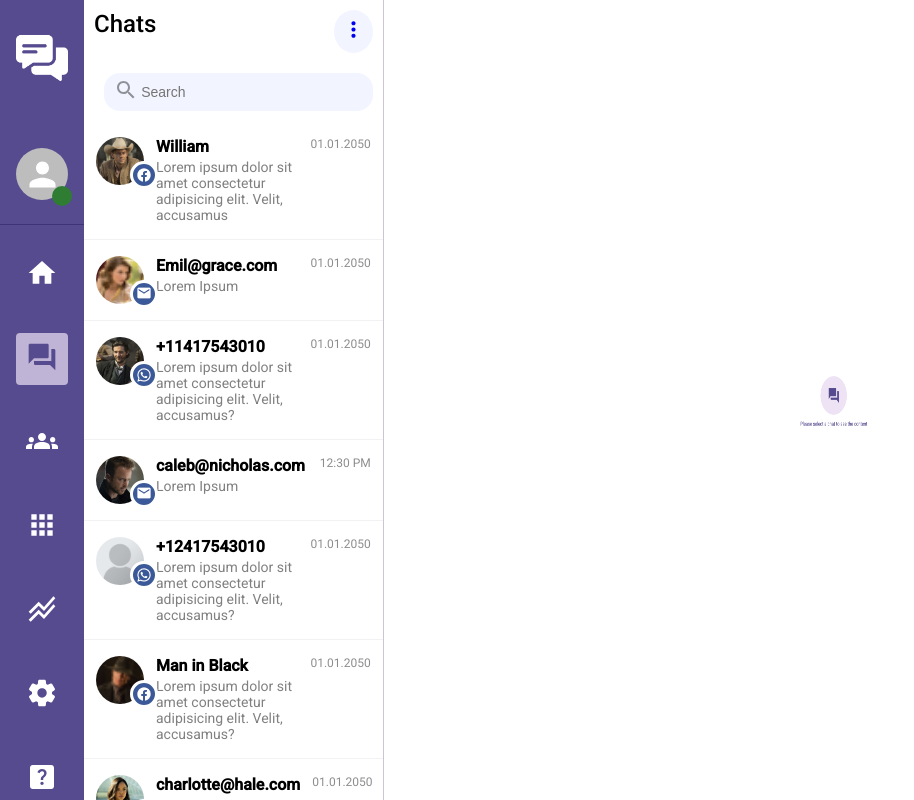
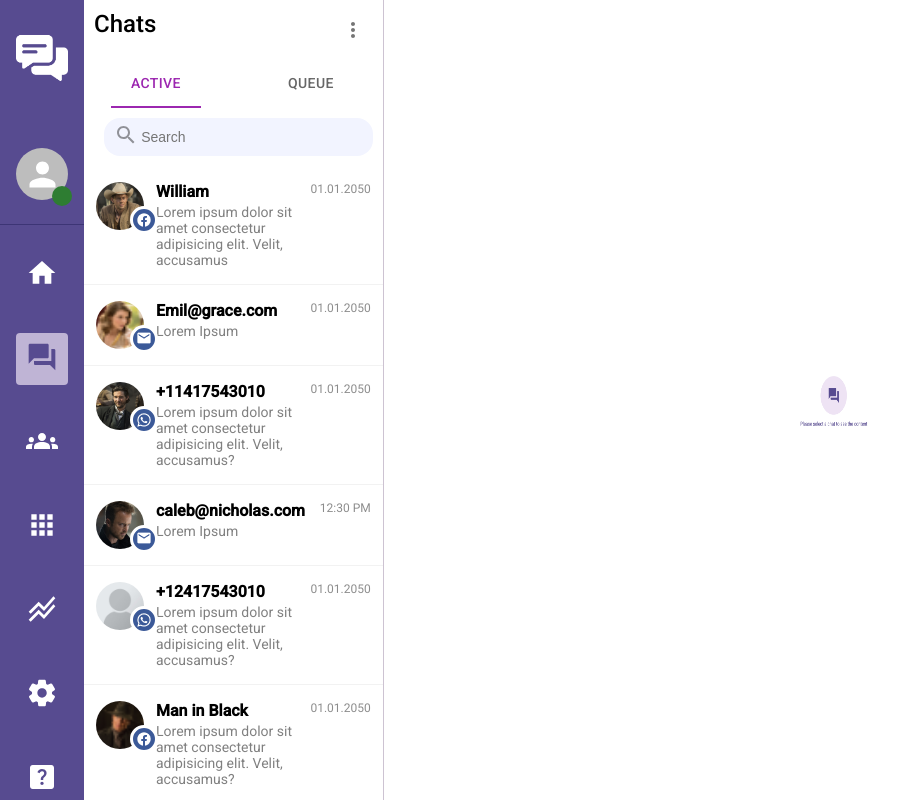
Before and after one commit to aykhanhuseyn/omnio-fed-9, a React (Vite) app: page /mbox in a window 1280 px wide. Shown: the whole page, without its empty margins (0-914 px from the left). Built offline with nearby package versions, Linux system fonts and the light colour scheme.

Commit message:
feat: Comleted Chats, ActiveAndQueue Menu

```diff
--- a/src/pages/Mbox/ContactList.tsx
+++ b/src/pages/Mbox/ContactList.tsx
@@ -1,8 +1,16 @@
+import * as React from 'react'
 import styled from "styled-components";
 import SearchOutlinedIcon from "@mui/icons-material/SearchOutlined";
-import MoreVertOutlinedIcon from "@mui/icons-material/MoreVertOutlined";
+import IconButton from "@mui/material/IconButton";
+import Menu from "@mui/material/Menu";
+import MenuItem from "@mui/material/MenuItem";
+import MoreVertIcon from "@mui/icons-material/MoreVert";
+import Tabs from "@mui/material/Tabs";
+import Tab from "@mui/material/Tab";
+import Box from "@mui/material/Box";
 import Messages from "./Messages";
 import { contactList } from "../../data/userList";
+import { useState } from "react";
 
 const Container = styled.div`
   display: flex;
@@ -63,18 +71,84 @@ const SearchInput = styled.input`
   font-size: 14px;
 `;
 
+const options = ["Completed Chats"];
+
 const ContactList = (props: any) => {
+  const [anchorEl, setAnchorEl] = useState<null | HTMLElement>(null);
+  const open = Boolean(anchorEl);
+  const handleClick = (event: React.MouseEvent<HTMLElement>) => {
+    setAnchorEl(event.currentTarget);
+  };
+  const handleClose = () => {
+    setAnchorEl(null);
+  };
+
+  const [value, setValue] = useState("one");
+
+  const handleChange = (event: React.SyntheticEvent, newValue: string) => {
+    setValue(newValue);
+  };
 
   return (
     <Container>
       <LogoInfoDiv>
         <Logo>Chats</Logo>
-        <BgDotIcon>
-          <a href="#">
-            <MoreVertOutlinedIcon style={{ fontSize: "25px" }} />
-          </a>
-        </BgDotIcon>
+        <IconButton
+          aria-label="more"
+          id="long-button"
+          aria-controls={open ? "long-menu" : undefined}
+          aria-expanded={open ? "true" : undefined}
+          aria-haspopup="true"
+          onClick={handleClick}
+        >
+          <MoreVertIcon />
+        </IconButton>
+        <Menu
+          id="long-menu"
+          MenuListProps={{
+            "aria-labelledby": "long-button",
+          }}
+          anchorEl={anchorEl}
+          open={open}
+          onClose={handleClose}
+          PaperProps={{
+            style: {
+              width: "20ch",
+            },
+          }}
+        >
+          {options.map((option) => (
+            <MenuItem
+              key={option}
+              selected={option === "Completed Chats"}
+              onClick={handleClose}
+            >
+              {option}
+            </MenuItem>
+          ))}
+        </Menu>
       </LogoInfoDiv>
+
+      <Box
+        sx={{
+          width: "100%",
+          bgcolor: "#fff",
+          display: "flex",
+          justifyContent: "center",
+        }}
+      >
+        <Tabs
+          value={value}
+          onChange={handleChange}
+          textColor="secondary"
+          indicatorColor="secondary"
+          aria-label="secondary tabs example"
+        >
+          <Tab style={{ marginRight: "65px" }} value="one" label="Active" />
+          <Tab value="two" label="Queue" />
+
+        </Tabs>
+      </Box>
 
       <SearchBox>
         <SearchContainer>
--- a/src/pages/Mbox/Conversation.tsx
+++ b/src/pages/Mbox/Conversation.tsx
@@ -2,6 +2,7 @@ import { useState } from "react";
 import styled from "styled-components";
 import CheckOutlinedIcon from "@mui/icons-material/CheckOutlined";
 import SearchIcon from "@mui/icons-material/Search";
+import CloseIcon from '@mui/icons-material/Close';
 import { messagesList } from "../../data/userList";
 import MenuItem from "@mui/material/MenuItem";
 import FormControl from "@mui/material/FormControl";
@@ -308,7 +309,7 @@ function Conversation(props: any) {
 
           <SearchContainer isSearching={isActive}>
             <IconButton onClick={toggleSearch}>
-              {isActive ? <SearchIcon /> : <SearchIcon />}
+              {isActive ? <CloseIcon /> : <SearchIcon />}
             </IconButton>
             <SearchInput type="text" placeholder="Search" />
           </SearchContainer>
```
Also changed, not shown: src/pages/Mbox/Dropdown.tsx (deleted, +0 -32 lines).
